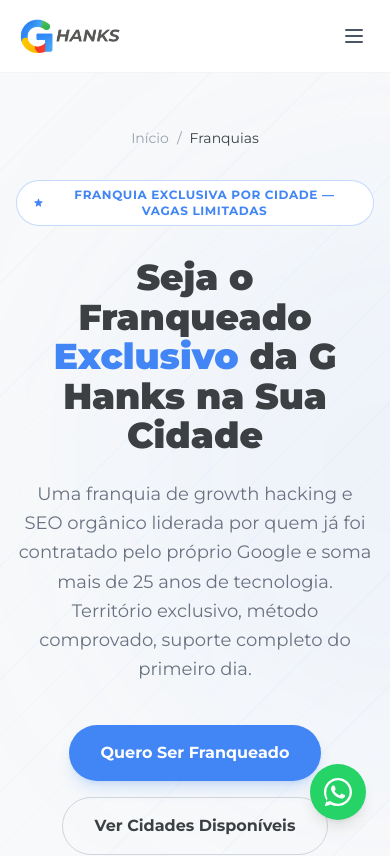
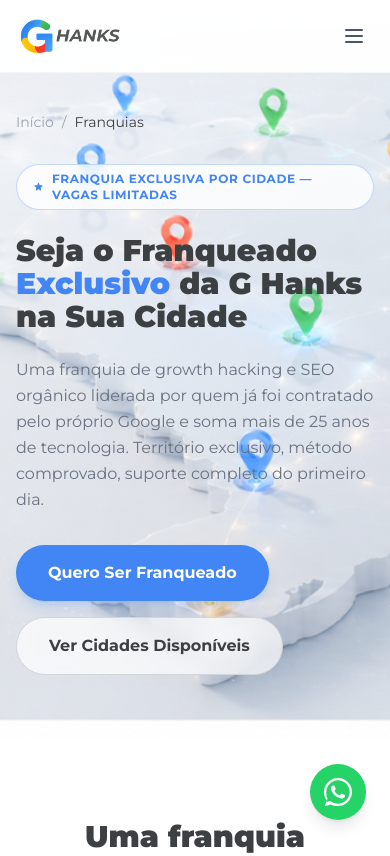
Before and after one commit to rogerfunchall-prog/projetoghanks, a Next.js app: page /franquias in a window 390 px wide. Shown: the top 856 px of the page. Built offline with nearby package versions, Linux system fonts and the light colour scheme; no server answers.

Commit message:
feat: adicionar banner_franquias_gh.png como fundo do hero /franquias
- next/image com fill + priority (LCP)
- object-position: 70% center (mobile) / right center (desktop)
- Texto escuro no terço esquerdo, sem overlay
- Badge e CTA secundário com bg-white/80 + backdrop-blur

```diff
--- a/src/app/franquias/page.tsx
+++ b/src/app/franquias/page.tsx
@@ -1,5 +1,6 @@
 import type { Metadata } from "next";
 import { Montserrat } from "next/font/google";
+import Image from "next/image";
 import Link from "next/link";
 import PageShell from "@/components/PageShell";
 import Breadcrumb from "@/components/Breadcrumb";
@@ -239,48 +240,48 @@ export default function FranquiasPage() {
 
       <div className={montserrat.variable} style={{ fontFamily: "var(--font-montserrat), sans-serif" }}>
         {/* ══════════════════════════════════════════════════════
-            HERO — fundo claro, tipografia Montserrat, accents G Hanks
+            HERO — banner de fundo com texto no terço esquerdo
         ══════════════════════════════════════════════════════ */}
-        <section className="relative bg-ghanks-light -mt-24 pt-32 pb-20 md:pt-40 md:pb-28 overflow-hidden">
-          {/* Textura decorativa — linhas diagonais sutis com azul */}
-          <div
-            className="absolute inset-0 opacity-[0.03]"
-            style={{
-              backgroundImage:
-                "repeating-linear-gradient(135deg, #4285F4 0px, #4285F4 1px, transparent 1px, transparent 40px)",
-            }}
-            aria-hidden="true"
+        <section className="relative -mt-24 min-h-[480px] md:min-h-[560px] lg:min-h-[600px] overflow-hidden flex items-center">
+          {/* Imagem de fundo */}
+          <Image
+            src="/banner-franquias.png"
+            alt="Mapa estilizado do Brasil com pontos de localização coloridos conectados por uma rede, com um ponto em destaque marcado por um selo de exclusividade"
+            fill
+            priority
+            quality={85}
+            className="object-cover object-[70%_center] md:object-[right_center]"
+            sizes="100vw"
           />
-          {/* Gradiente de brilho sutil atrás do texto */}
-          <div className="absolute top-1/2 left-1/4 -translate-y-1/2 w-[600px] h-[600px] bg-ghanks-blue/5 rounded-full blur-[120px]" aria-hidden="true" />
 
-          <div className="relative max-w-5xl mx-auto px-4 sm:px-6 lg:px-8 text-center">
+          <div className="relative z-10 max-w-5xl mx-auto px-4 sm:px-6 lg:px-8 pt-28 md:pt-32 pb-16 w-full">
+            <div className="max-w-2xl">
               <Breadcrumb
                 items={[{ label: "Início", href: "/" }, { label: "Franquias" }]}
               />
 
               {/* Badge */}
-            <span className="inline-flex items-center gap-2 border border-ghanks-blue/30 text-ghanks-blue bg-white px-4 py-1.5 rounded-full text-xs font-semibold tracking-wider uppercase mb-8">
+              <span className="inline-flex items-center gap-2 border border-ghanks-blue/30 text-ghanks-blue bg-white/80 backdrop-blur-sm px-4 py-1.5 rounded-full text-xs font-semibold tracking-wider uppercase mb-6">
                 <svg className="w-3.5 h-3.5" fill="currentColor" viewBox="0 0 20 20" aria-hidden="true">
                   <path d="M9.049 2.927c.3-.921 1.603-.921 1.902 0l1.07 3.292a1 1 0 00.95.69h3.462c.969 0 1.371 1.24.588 1.81l-2.8 2.034a1 1 0 00-.364 1.118l1.07 3.292c.3.921-.755 1.688-1.54 1.118l-2.8-2.034a1 1 0 00-1.175 0l-2.8 2.034c-.784.57-1.838-.197-1.539-1.118l1.07-3.292a1 1 0 00-.364-1.118L2.98 8.72c-.783-.57-.38-1.81.588-1.81h3.461a1 1 0 00.951-.69l1.07-3.292z" />
                 </svg>
                 Franquia Exclusiva por Cidade — Vagas Limitadas
               </span>
 
-            <h1 className="text-4xl sm:text-5xl md:text-6xl lg:text-7xl font-black text-ghanks-gray leading-[1.1] mb-6">
+              <h1 className="text-3xl sm:text-4xl md:text-5xl lg:text-6xl font-black text-ghanks-gray leading-[1.1] mb-6">
                 Seja o Franqueado{" "}
-              <span className="text-ghanks-blue">Exclusivo</span> da G Hanks na
-              Sua Cidade
+                <span className="text-ghanks-blue">Exclusivo</span> da G Hanks
+                na Sua Cidade
               </h1>
 
-            <p className="text-lg md:text-xl text-gray-500 max-w-3xl mx-auto leading-relaxed mb-10">
+              <p className="text-base md:text-lg text-gray-500 max-w-xl leading-relaxed mb-8">
                 Uma franquia de growth hacking e SEO orgânico liderada por quem já
                 foi contratado pelo próprio Google e soma mais de 25 anos de
                 tecnologia. Território exclusivo, método comprovado, suporte
                 completo do primeiro dia.
               </p>
 
-            <div className="flex flex-col sm:flex-row items-center justify-center gap-4">
+              <div className="flex flex-col sm:flex-row items-start gap-4">
                 <a
                   href={WA_FRANQUIA}
                   target="_blank"
@@ -291,10 +292,11 @@ export default function FranquiasPage() {
                 </a>
                 <a
                   href="#exclusividade"
-                className="inline-flex items-center gap-2 border border-gray-300 text-ghanks-gray px-8 py-4 rounded-full font-semibold text-base hover:border-ghanks-blue hover:text-ghanks-blue transition-colors"
+                  className="inline-flex items-center gap-2 border border-gray-300 bg-white/70 backdrop-blur-sm text-ghanks-gray px-8 py-4 rounded-full font-semibold text-base hover:border-ghanks-blue hover:text-ghanks-blue transition-colors"
                 >
                   Ver Cidades Disponíveis
                 </a>
+              </div>
             </div>
           </div>
         </section>
```
Also changed, not shown: public/banner-franquias.png (added). Lines whose indentation alone changed are shown as unchanged.
